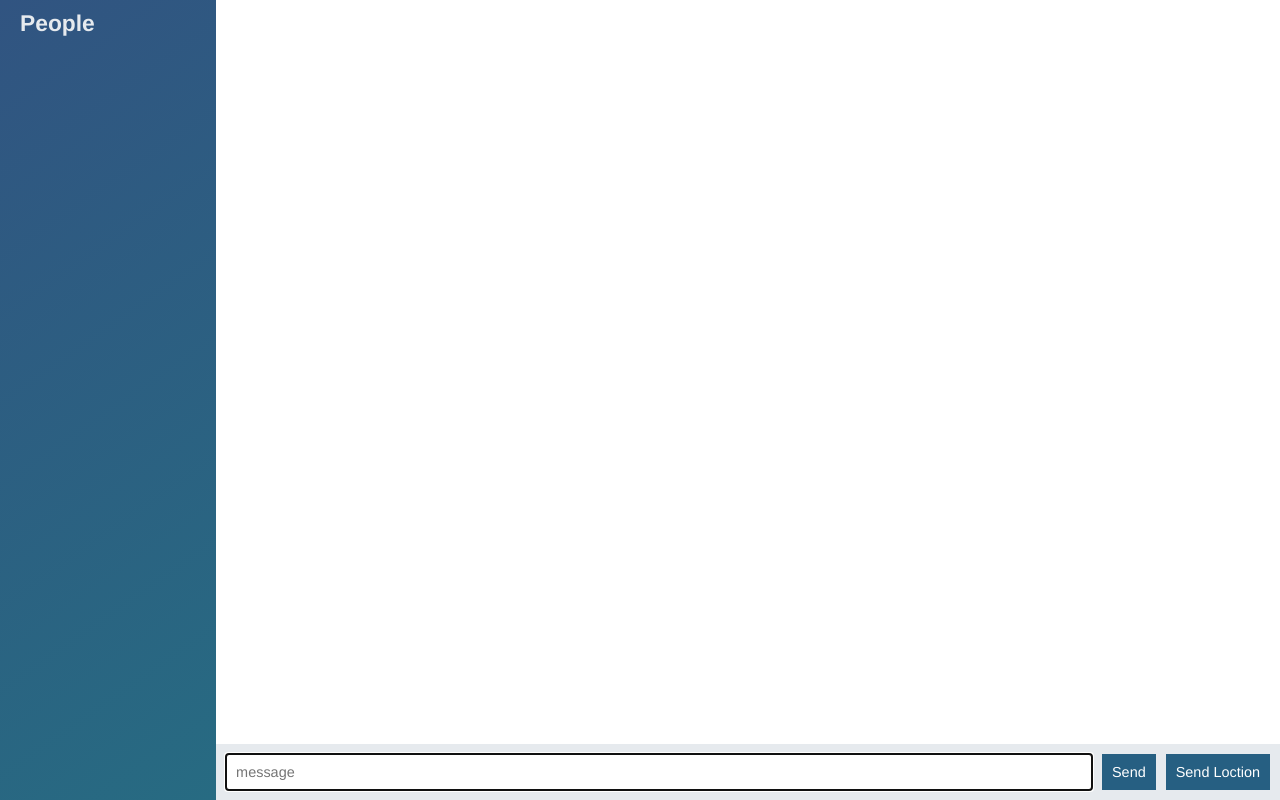
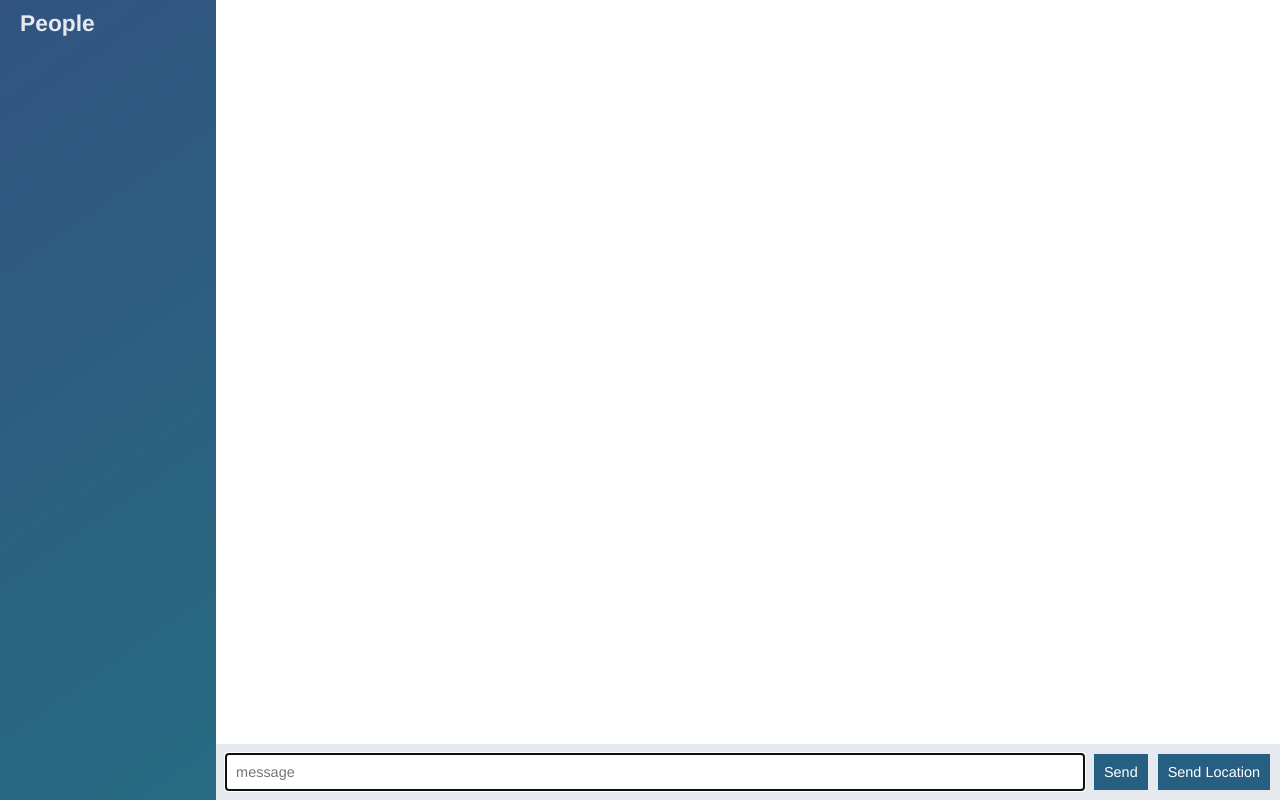
Before and after one commit to Akhilreddy511/node-course-2-chat-app, a website: page public/index.html in a window 1280 px wide. Drawn offline with nearby package versions, Linux system fonts and the light colour scheme; no server answers.

Commit message:
completed styling2

```diff
--- a/public/index.html
+++ b/public/index.html
@@ -21,7 +21,7 @@
                                 <input name="message" type="text" placeholder="message" autofocus autocomplete="off">
                                 <button>Send </button>
                             </form>
-                            <button id="send-location">Send Loction</button>
+                            <button id="send-location">Send Location</button>
                 </div>
         </div>
 
```
